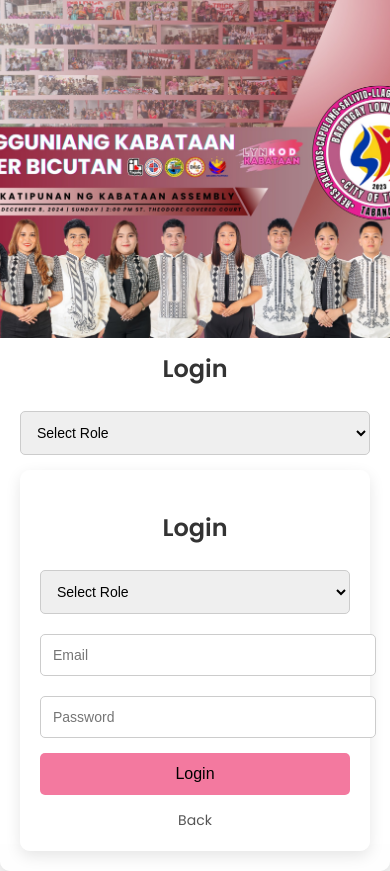
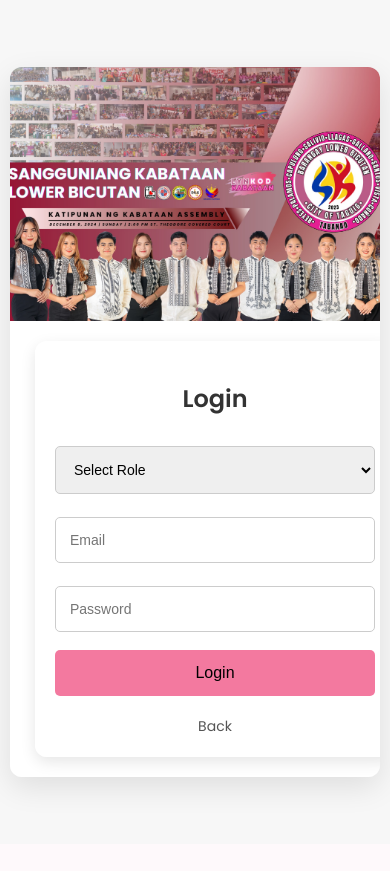
Before and after one commit to Pasionpreciouskaye/CAPSTONE-project, a PHP site: page /login.html in a window 390 px wide. After the commit the page ends 798 px from the top, so only its background shows below. Run offline with PHP 8.4, Linux system fonts and the light colour scheme.

Commit message:
Updated sizes of container for log in

```diff
--- a/login.html
+++ b/login.html
@@ -1,5 +1,6 @@
 <!DOCTYPE html>
 <html lang="en">
+
 <head>
   <meta charset="UTF-8" />
   <meta name="viewport" content="width=device-width, initial-scale=1.0" />
@@ -20,22 +21,7 @@
     <div class="right-section">
       <div class="login-wrapper">
         <h2>Login</h2>
-          <form id="loginForm" method="POST">
-            <!-- User Role Selection -->
-            <div class="form-group">
-              <select name="role" title="role" id="role" required>
-                <option value="" disabled selected>Select Role</option>
-                <option value="member">Member</option>
-                <option value="admin">Admin</option>
-              </select>
-            </div>
-
-        <!-- Right Section with Login Form -->
-        <div class="right-section">
-            <div class="login-wrapper">
-                <h2>Login</h2>
         <form id="loginForm" action="process_login.php" method="POST">
-
           <!-- User Role Selection -->
           <div class="form-group">
             <select name="role" id="role" required>
@@ -47,17 +33,12 @@
 
           <!-- Email Input -->
           <div class="form-group">
-                        <input type="email" name="email" placeholder="Email" required>
+            <input type="email" name="email" placeholder="Email" required />
           </div>
 
           <!-- Password Input -->
           <div class="form-group">
-              <input
-                type="password"
-                name="password"
-                placeholder="Password"
-                required
-              />
+            <input type="password" name="password" placeholder="Password" required />
           </div>
 
           <!-- Submit Button -->
@@ -69,7 +50,9 @@
       </div>
     </div>
   </div>
+
   <script src="./node_modules/pocketbase/dist/pocketbase.umd.js"></script>
   <script src="./js/login.js"></script>
 </body>
+
 </html>
--- a/style/login.css
+++ b/style/login.css
@@ -7,20 +7,26 @@
   padding: 0;
   height: 100vh;
   width: 100vw;
+  display: flex;
+  justify-content: center;
+  align-items: center;
 }
 
 /* Container holding left and right sections */
 .container {
   display: flex;
-    width: 100vw;
-    height: 100vh;
+  width: 90vw;
+  max-width: 1200px; /* Increased width for bigger view */
+  height: 90vh;
+  box-shadow: 0 10px 30px rgba(0, 0, 0, 0.1);
+  border-radius: 12px;
+  overflow: hidden;
 }
 
 /* Left section with image slider */
 .left-section {
-    width: 60%;
-    height: 100vh;
-    position: relative;
+  width: 55%;
+  height: 100%;
   background: #f3f3f3;
   overflow: hidden;
 }
@@ -39,8 +45,8 @@
 
 /* Right section with login form */
 .right-section {
-    width: 40%;
-    height: 100vh;
+  width: 45%;
+  height: 100%;
   background: #fff;
   display: flex;
   align-items: center;
@@ -50,41 +56,43 @@
 /* Login content wrapper */
 .login-wrapper {
   width: 100%;
-    max-width: 400px;
+  max-width: 450px; /* Increased width for better spacing */
   padding: 40px;
   box-shadow: 0 5px 15px rgba(0, 0, 0, 0.1);
-    background: rgba(255, 255, 255, 0.9);
-    border-radius: 10px;
+  background: rgba(255, 255, 255, 0.95);
+  border-radius: 12px;
 }
 
 /* Form styling */
 h2 {
-    margin-bottom: 20px;
+  margin-bottom: 25px;
   font-weight: 600;
   color: #333;
   text-align: center;
 }
 
 .form-group {
-    margin-bottom: 15px;
+  margin-bottom: 18px; /* Increased margin for spacing */
   text-align: left;
 }
 
+/* Consistent form bar sizes */
 .form-group input,
-select {
+.form-group select {
   width: 100%;
-    padding: 12px;
+  padding: 14px;
   border-radius: 5px;
   border: 1px solid #ccc;
   font-size: 14px;
   margin-top: 5px;
+  box-sizing: border-box;
 }
 
 /* Button Styling */
 button {
   background-color: rgb(243, 121, 159);
   border: none;
-    padding: 12px;
+  padding: 14px 0;
   width: 100%;
   border-radius: 5px;
   font-size: 16px;
@@ -92,6 +100,7 @@
   transition: background-color 0.3s ease;
 }
 
+/* Button hover effect */
 button:hover {
   background-color: #ff4d88;
 }
@@ -99,7 +108,7 @@
 /* Back button */
 .back-button {
   display: inline-block;
-    margin-top: 15px;
+  margin-top: 20px;
   color: #555;
   text-decoration: none;
   font-size: 14px;
@@ -112,22 +121,39 @@
 }
 
 /* Responsive Design */
-@media (max-width: 768px) {
+@media (max-width: 992px) {
   .container {
+    width: 95vw;
     flex-direction: column;
+    height: auto;
   }
 
   .left-section {
     width: 100%;
-        height: 40%;
+    height: 40vh;
   }
 
   .right-section {
     width: 100%;
-        height: 60%;
+    height: auto;
+    padding: 20px;
   }
 
   .login-wrapper {
+    width: 90%;
+    max-width: 350px;
+    padding: 25px;
+  }
+}
+
+@media (max-width: 600px) {
+  .login-wrapper {
+    width: 95%;
+    max-width: 320px;
     padding: 20px;
   }
+
+  .left-section {
+    height: 30vh;
   }
+}
```
Lines whose indentation alone changed are shown as unchanged.
